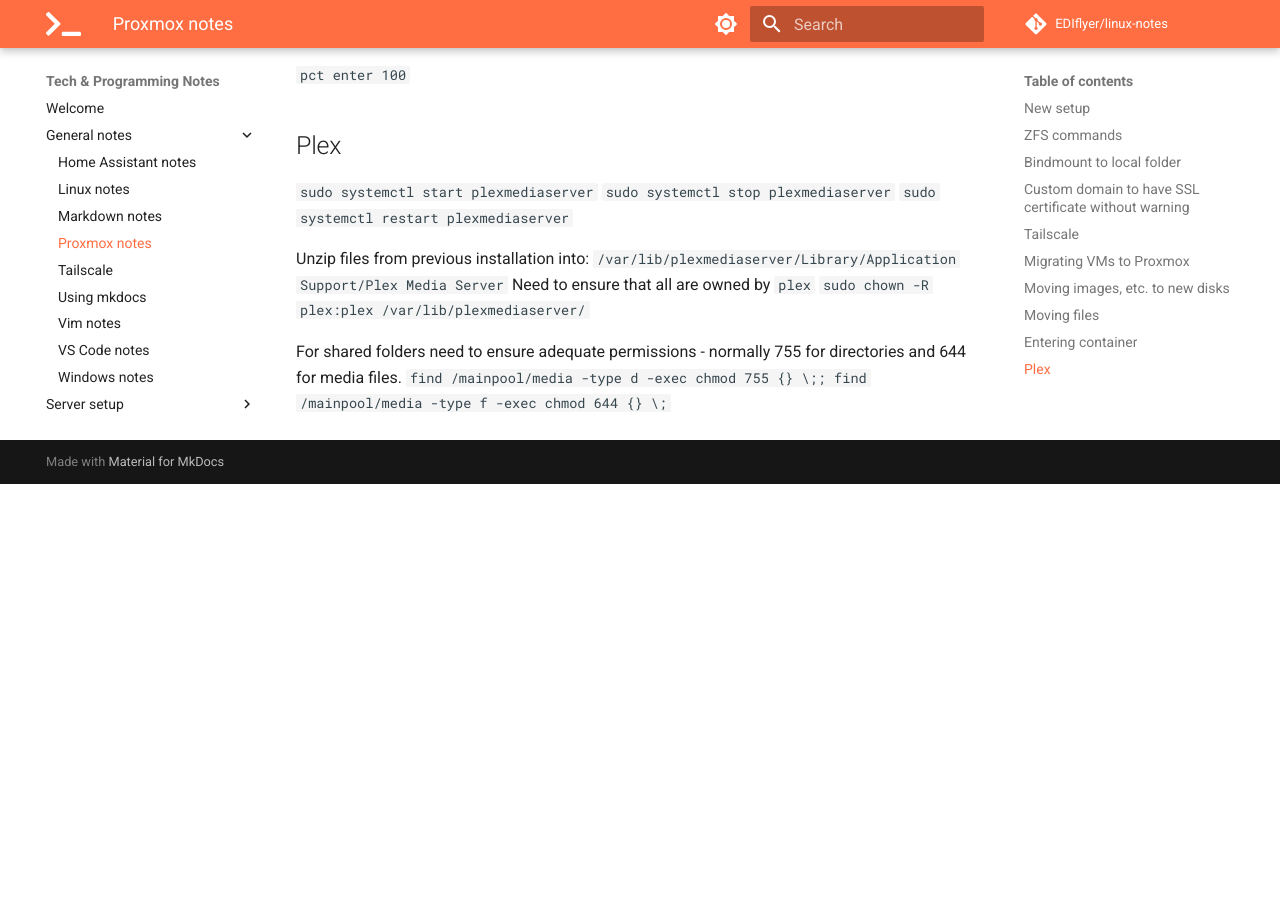
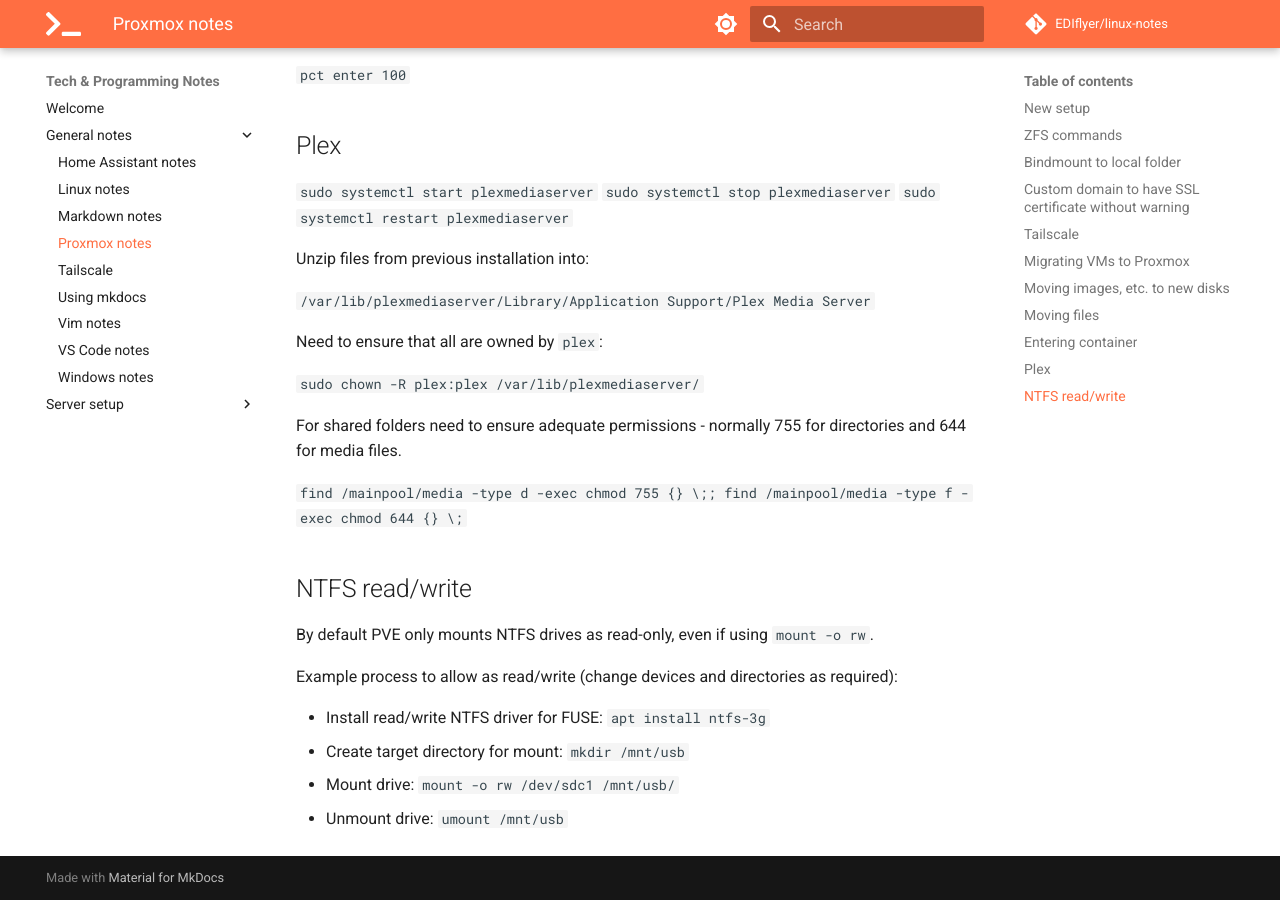
Before and after one commit to EDIflyer/linux-notes, an MkDocs documentation site: the page built from docs/general-notes/proxmox_notes.md, in a window 1280 px wide and 900 px high, scrolled down 3851 px. Built offline with MkDocs 1.6.1 and Material for MkDocs 9.7.7, drawn with Linux system fonts in a browser that asks for light colours; comment, search, counter and statistics services are not loaded; before the commit the page ends 4335 px from its top, so only the background shows below that.

Commit message:
docs: add NTFS r/w in Proxmox info

```diff
--- a/docs/general-notes/proxmox_notes.md
+++ b/docs/general-notes/proxmox_notes.md
@@ -93,9 +93,23 @@ A full list is at https://pve.proxmox.com/wiki/Storage:_Directory
 `sudo systemctl restart plexmediaserver`
 
 Unzip files from previous installation into:
+
 `/var/lib/plexmediaserver/Library/Application Support/Plex Media Server`
-Need to ensure that all are owned by `plex`
+
+Need to ensure that all are owned by `plex`:
+
 `sudo chown -R plex:plex /var/lib/plexmediaserver/`
 
 For shared folders need to ensure adequate permissions - normally 755 for directories and 644 for media files.
+
 `find /mainpool/media -type d -exec chmod 755 {} \;; find /mainpool/media -type f -exec chmod 644 {} \;`
+
+## NTFS read/write
+By default PVE only mounts NTFS drives as read-only, even if using `mount -o rw`.
+
+Example process to allow as read/write (change devices and directories as required):
+
+- Install read/write NTFS driver for FUSE: `apt install ntfs-3g`
+- Create target directory for mount: `mkdir /mnt/usb`
+- Mount drive: `mount -o rw /dev/sdc1 /mnt/usb/`
+- Unmount drive: `umount /mnt/usb`
```
